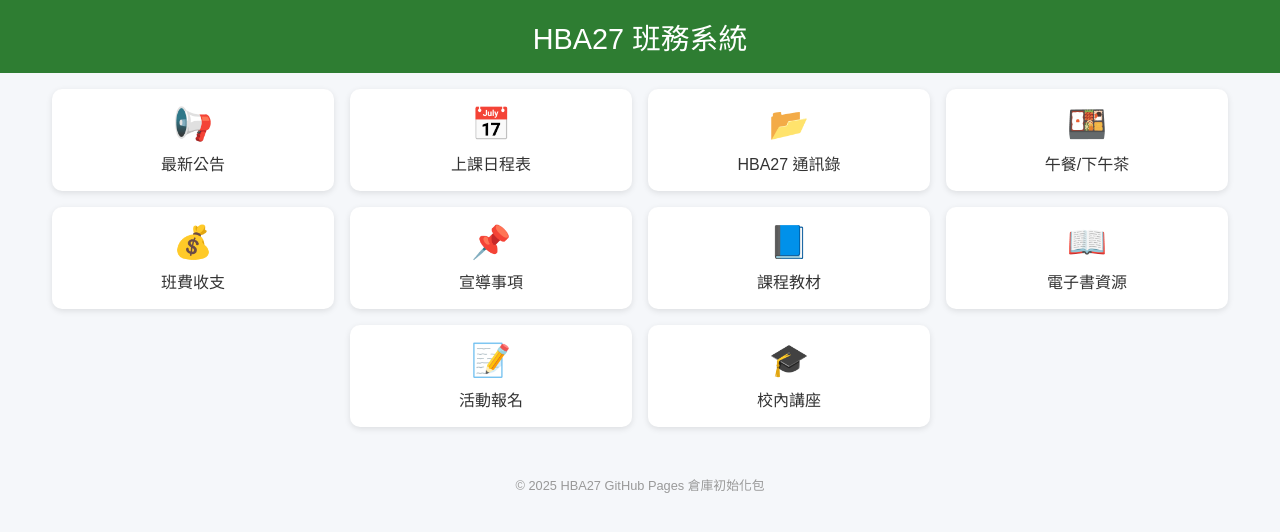
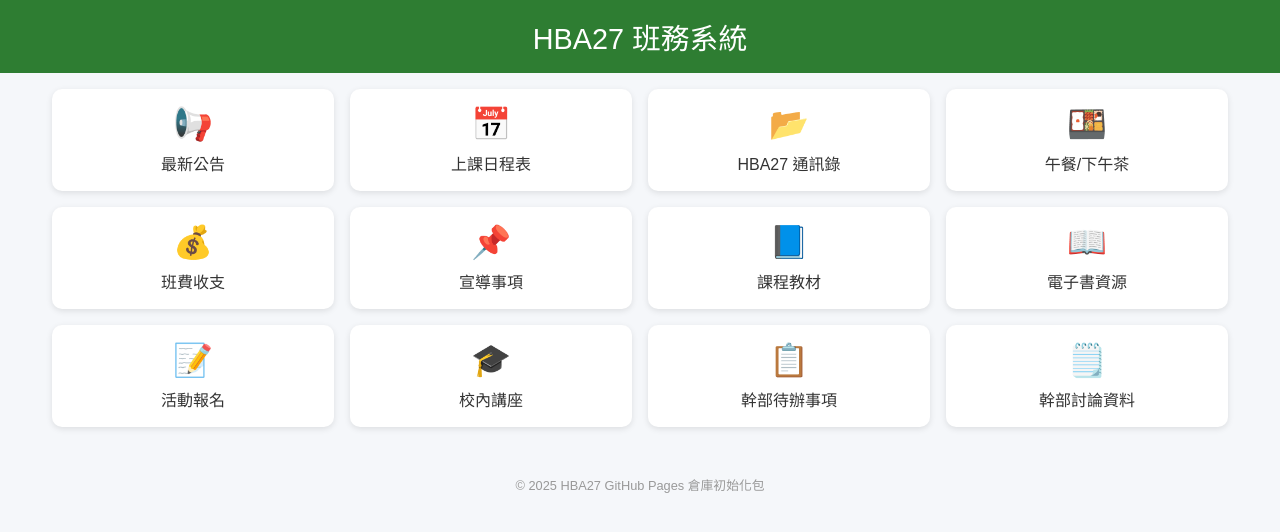
Before and after one commit to nthuh27/HBA27-Class, a plain HTML site: page index.html in a window 1280 px wide. Drawn offline with Linux system fonts and the light colour scheme.

Commit message:
Update index.html

```diff
--- a/index.html
+++ b/index.html
@@ -65,6 +65,10 @@
     <a class="card" href="#"><div class="icon">📖</div><div>電子書資源</div></a>
     <a class="card" href="#"><div class="icon">📝</div><div>活動報名</div></a>
     <a class="card" href="#"><div class="icon">🎓</div><div>校內講座</div></a>
+    <a class="card" href="#"><div class="icon">📋</div><div>幹部待辦事項</div></a>
+    <a class="card" href="#"><div class="icon">🗒️</div><div>幹部討論資料</div></a>
+
+
   </div>
   <footer>© 2025 HBA27 GitHub Pages 倉庫初始化包</footer>
 </body>
```
